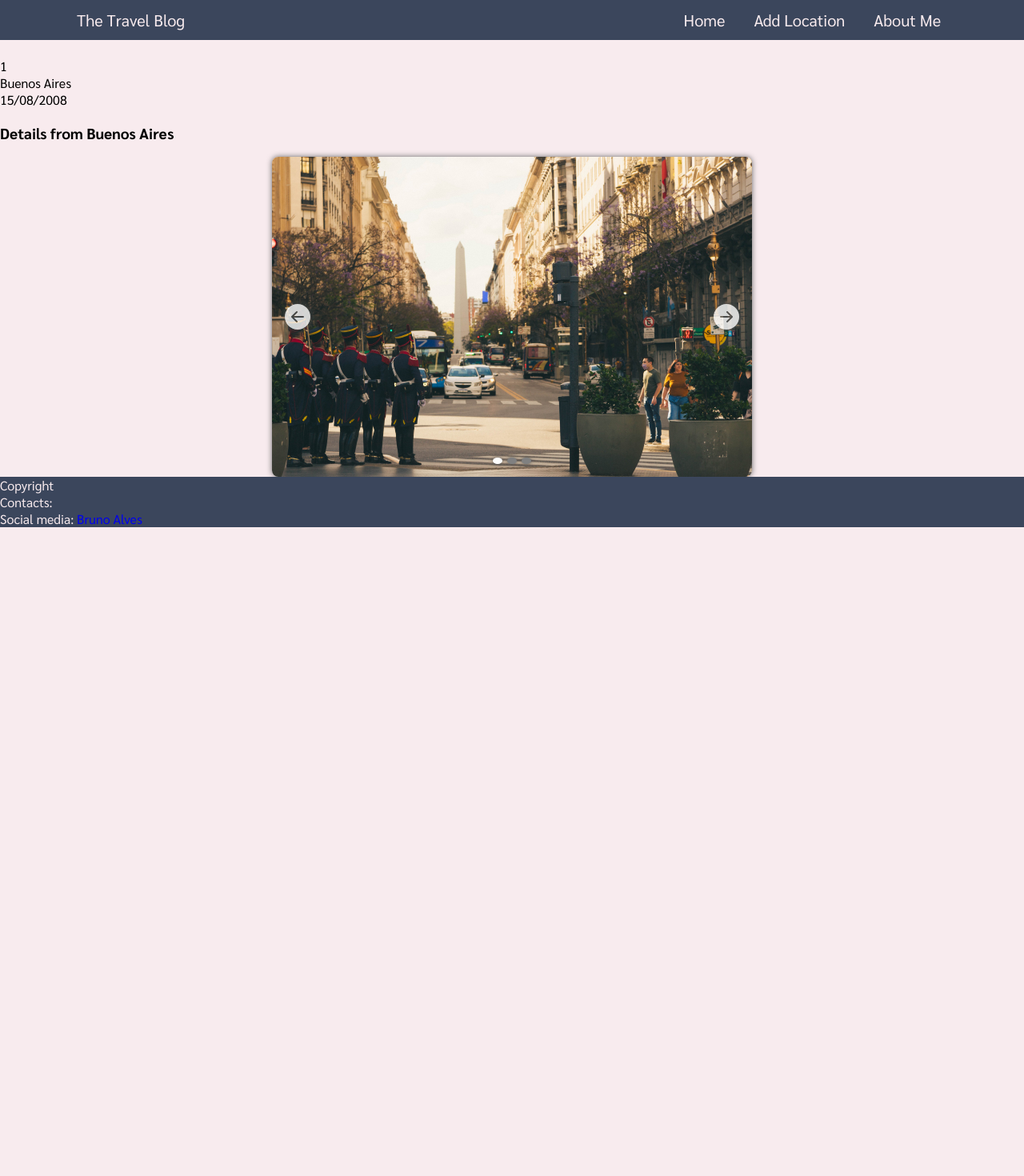
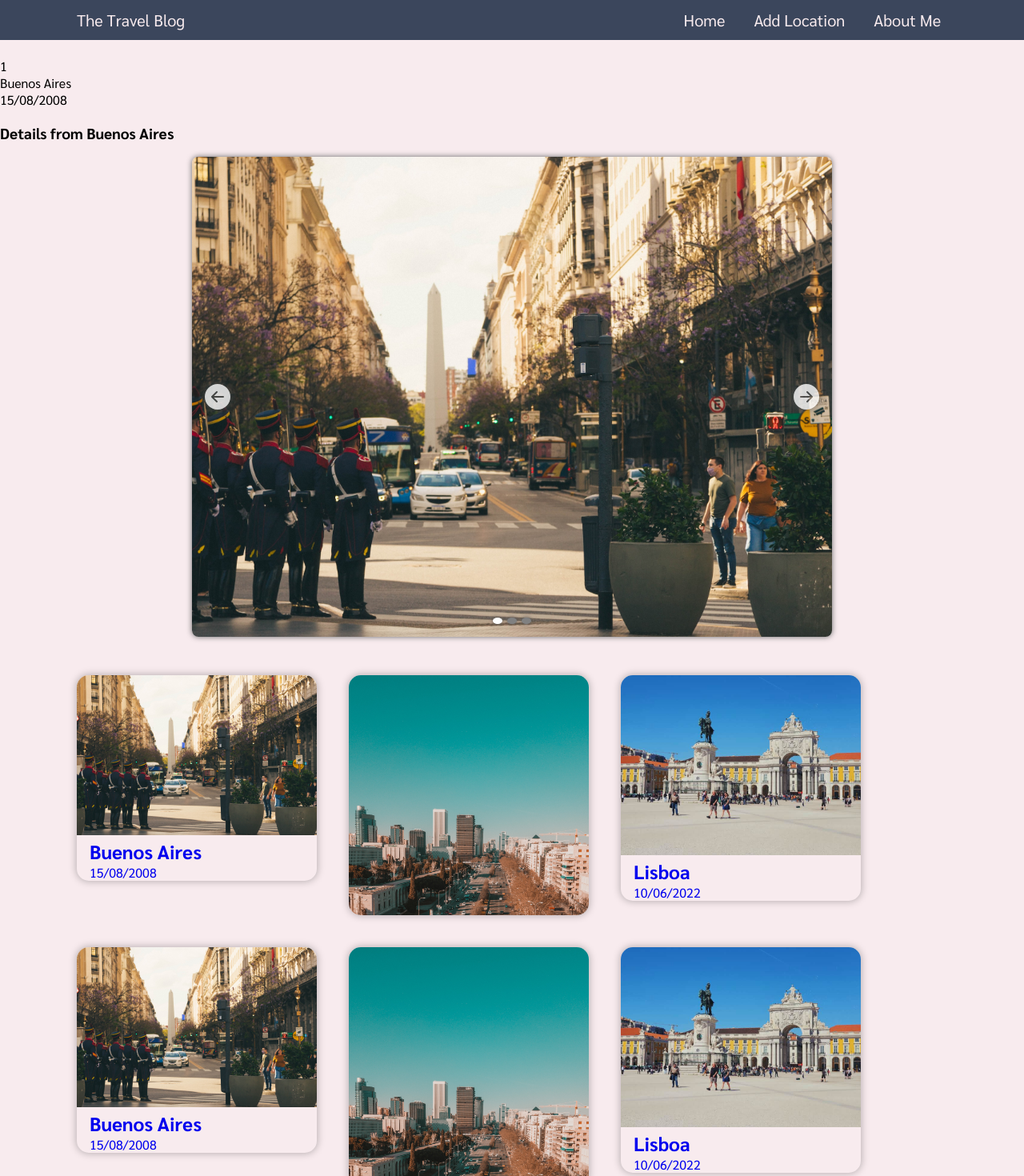
Before and after one commit to flag-80306/project1-Bruno-Alves, a React (Vite) app: page /tripdetail/1 in a window 1280 px wide. Shown: the top 1470 px of the page at 80% size. Before the commit the page ends 800 px from the top, so only its background shows below. Built offline with nearby package versions, Linux system fonts and the light colour scheme.

Commit message:
added cards below the carousel and props for the path slug of the HomeViewCards

```diff
--- a/public/mockAPI/data.json
+++ b/public/mockAPI/data.json
@@ -14,8 +14,8 @@
     "id": 2,
     "cardImg": "../images/madrid.jpg",
     "slides": [
+      "../images/madrid.jpg",
       "../images/buenos-aires.jpg",
-      "../images/madrid.jpg",
       "../images/lisboa.jpg"
     ],
     "name": "Madrid",
@@ -25,9 +25,9 @@
     "id": 3,
     "cardImg": "../images/lisboa.jpg",
     "slides": [
+      "../images/lisboa.jpg",
       "../images/buenos-aires.jpg",
-      "../images/madrid.jpg",
-      "../images/lisboa.jpg"
+      "../images/madrid.jpg"
     ],
     "name": "Lisboa",
     "date": "10/06/2022"
--- a/src/components/Carousel.jsx
+++ b/src/components/Carousel.jsx
@@ -1,5 +1,6 @@
 import { useState } from "react";
 import { BsArrowLeftCircleFill, BsArrowRightCircleFill } from "react-icons/bs";
+import HomeViewCards from "./HomeViewCards";
 
 function Carousel({ city }) {
   console.log("Console.log city!!!");
@@ -47,6 +48,7 @@ function Carousel({ city }) {
           ))}
         </span>
       </div>
+      <HomeViewCards slug={""} />
     </>
   );
 }
--- a/src/components/HomeViewCards.jsx
+++ b/src/components/HomeViewCards.jsx
@@ -1,6 +1,6 @@
 import { Link } from "wouter";
 import { useEffect, useState } from "react";
-function HomeViewCards() {
+function HomeViewCards({ slug }) {
   const [data, setData] = useState([]);
 
   useEffect(() => {
@@ -18,7 +18,7 @@ function HomeViewCards() {
   return (
     <div className="cardsSection">
       {data.map((city) => (
-        <Link href={"tripdetail/" + city.id}>
+        <Link href={slug + city.id}>
           <div className="card" key={city.id}>
             <img src={city.cardImg} alt={`Image for ${city.city}`} />
             <p>
--- a/src/styles/carousel.css
+++ b/src/styles/carousel.css
@@ -1,11 +1,11 @@
 .carousel {
   align-items: center;
   display: flex;
-  height: 400px;
+  height: 600px;
   justify-content: center;
   margin: auto;
   position: relative;
-  width: 600px;
+  width: 800px;
 }
 
 /* .slide {
--- a/src/views/HomeView.jsx
+++ b/src/views/HomeView.jsx
@@ -5,7 +5,7 @@ function HomeView() {
   return (
     <>
       <Hero />
-      <HomeViewCards />
+      <HomeViewCards slug={"tripdetail/"} />
     </>
   );
 }
```
